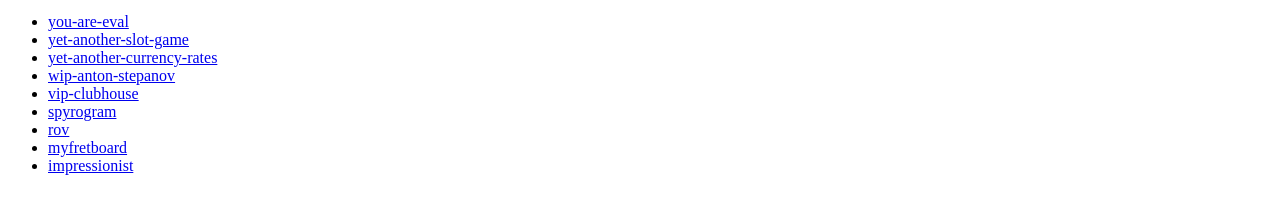
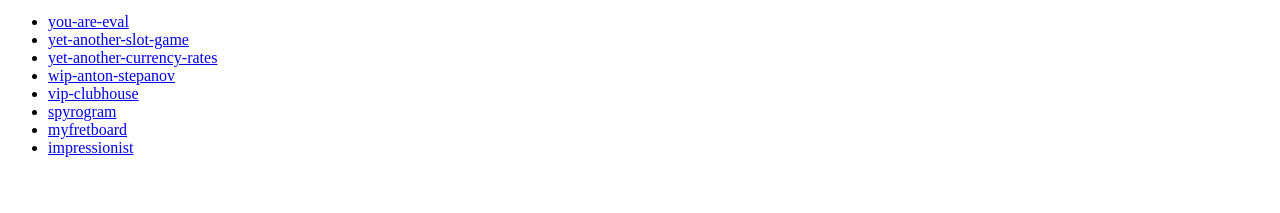
Before and after one commit to iamusualguy/backup, a plain HTML site: page index.html in a window 1280 px wide. Shown: the part 105-318 px from the top of the page. Drawn offline with Linux system fonts and the light colour scheme.

Commit message:
remove rov

```diff
--- a/index.html
+++ b/index.html
@@ -12,7 +12,7 @@
       <li><a href="./wip-anton-stepanov/index.html">wip-anton-stepanov</a></li>
       <li><a href="./vip-clubhouse/index.html">vip-clubhouse</a></li>
       <li><a href="./spyrogram/index.html">spyrogram</a></li>
-      <li><a href="./rov/index.html">rov</a></li>
+      <!-- <li><a href="./rov/index.html">rov</a></li> -->
       <li><a  href="./myfretboard/index.html"> myfretboard</a></li>
       <li><a href="./impressionist/index.html"> impressionist </a></li>
     </ul>
```
